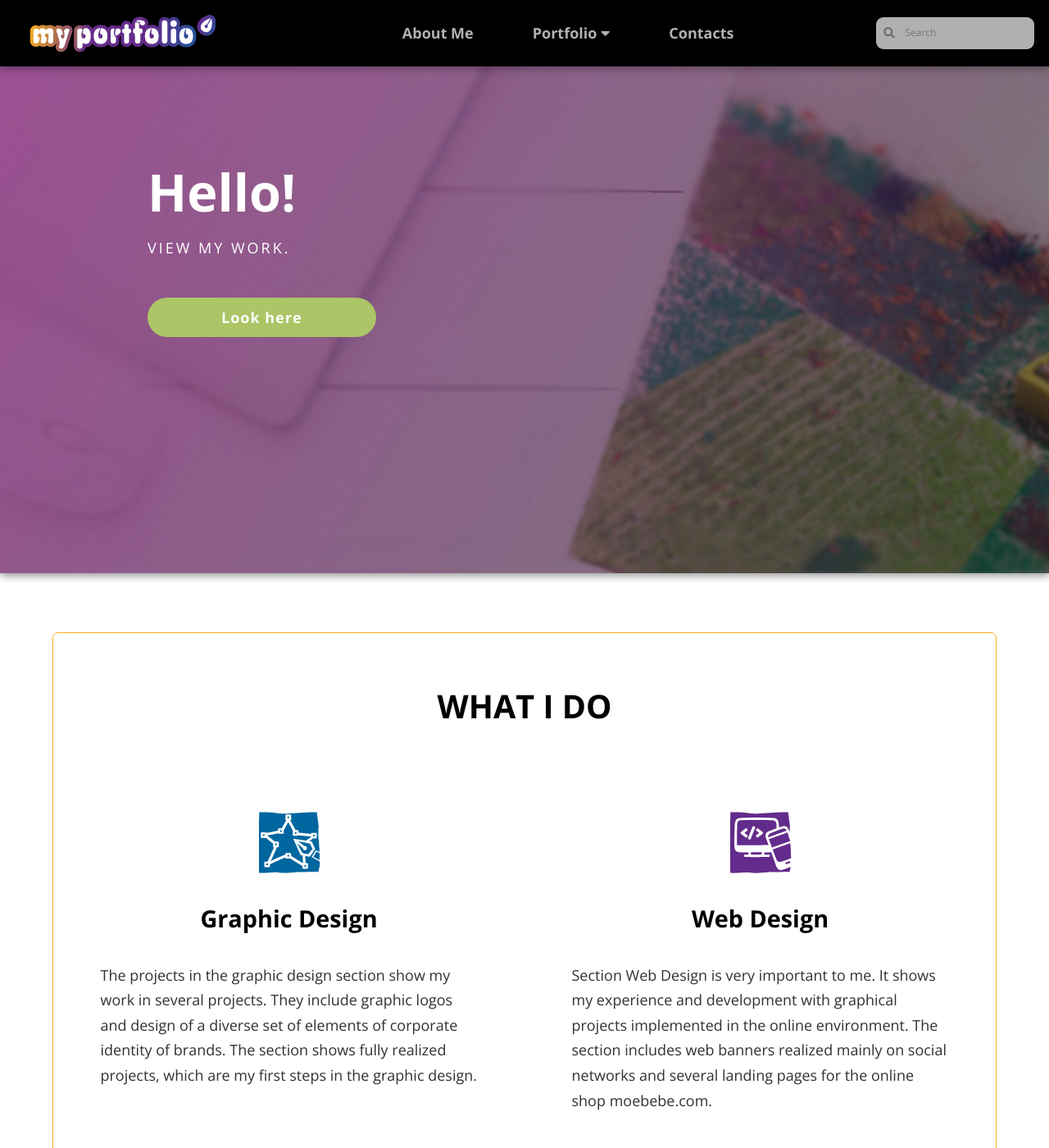
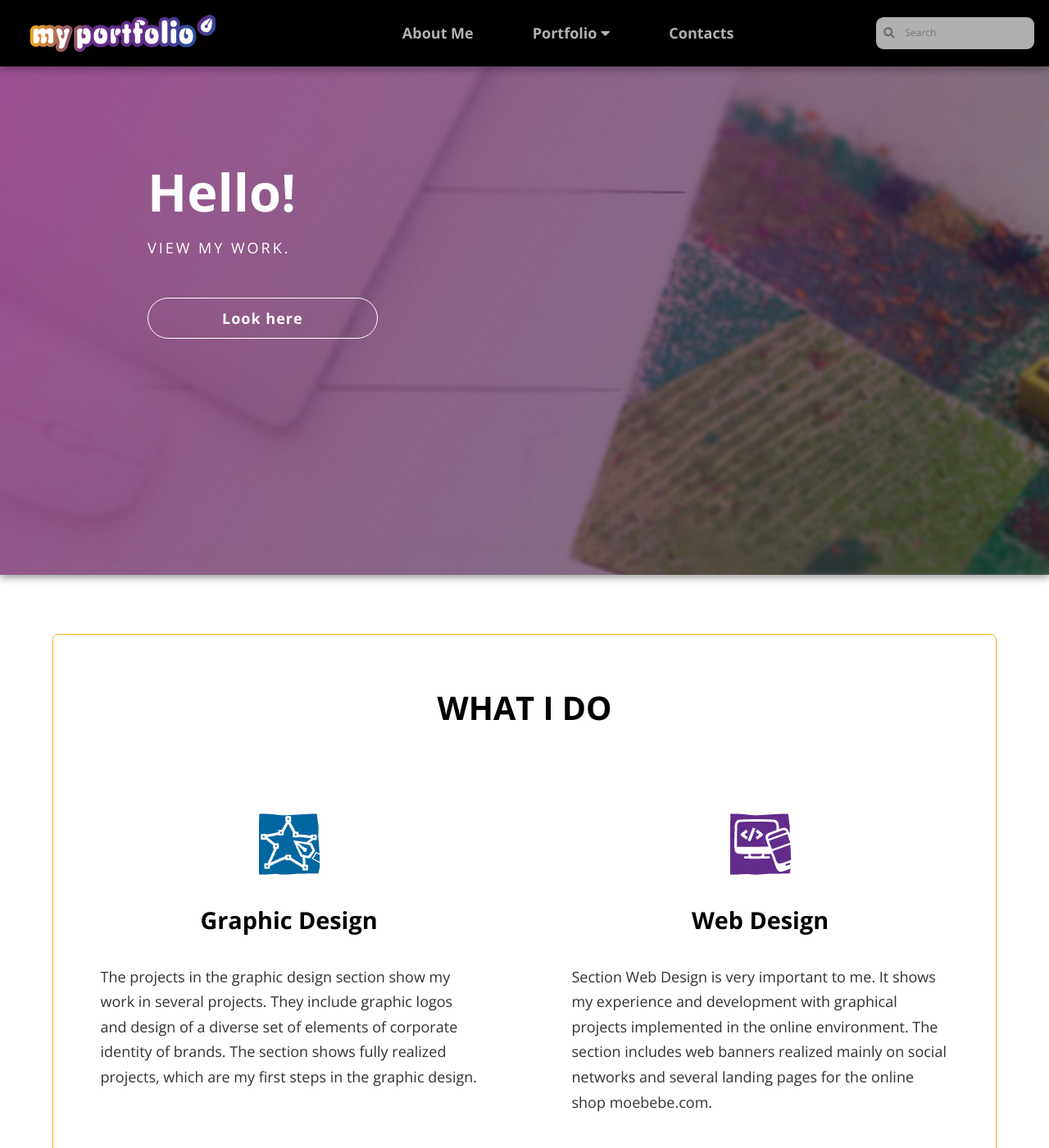
Before and after one commit to LiliyaMilanova/myportfolio, a Jekyll site: the page built from index.html, in a window 1280 px wide and 1400 px high. Shown: the whole window at 82% size. Built offline with Jekyll 4.4.1, drawn with Linux system fonts in a browser that asks for light colours; nearby versions of some CDN libraries.

Commit message:
Update styles.css

```diff
--- a/css/styles.css
+++ b/css/styles.css
@@ -58,11 +58,12 @@ body {
     padding: 0.5rem 5rem;
     border-radius: 2rem;
     color: rgb(255, 255, 255);
-    background-color: #ACC566;
+    border: 1px solid rgb(255, 255, 255);
 }
 
 .button:hover {
-    background-color: #30461E;
+    border: 1px solid #6C5E6A;
+    background-color: #6C5E6A;
 }
 
 #secondary-button {
```
